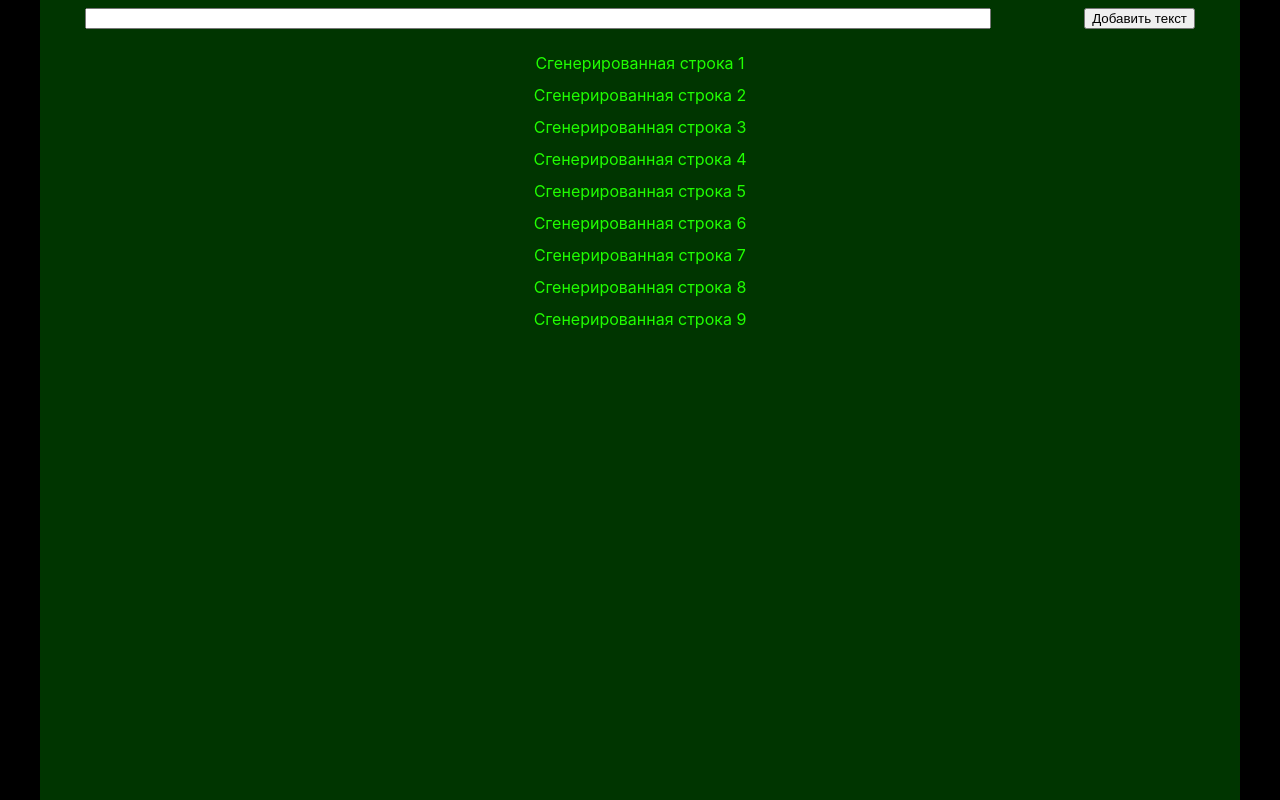
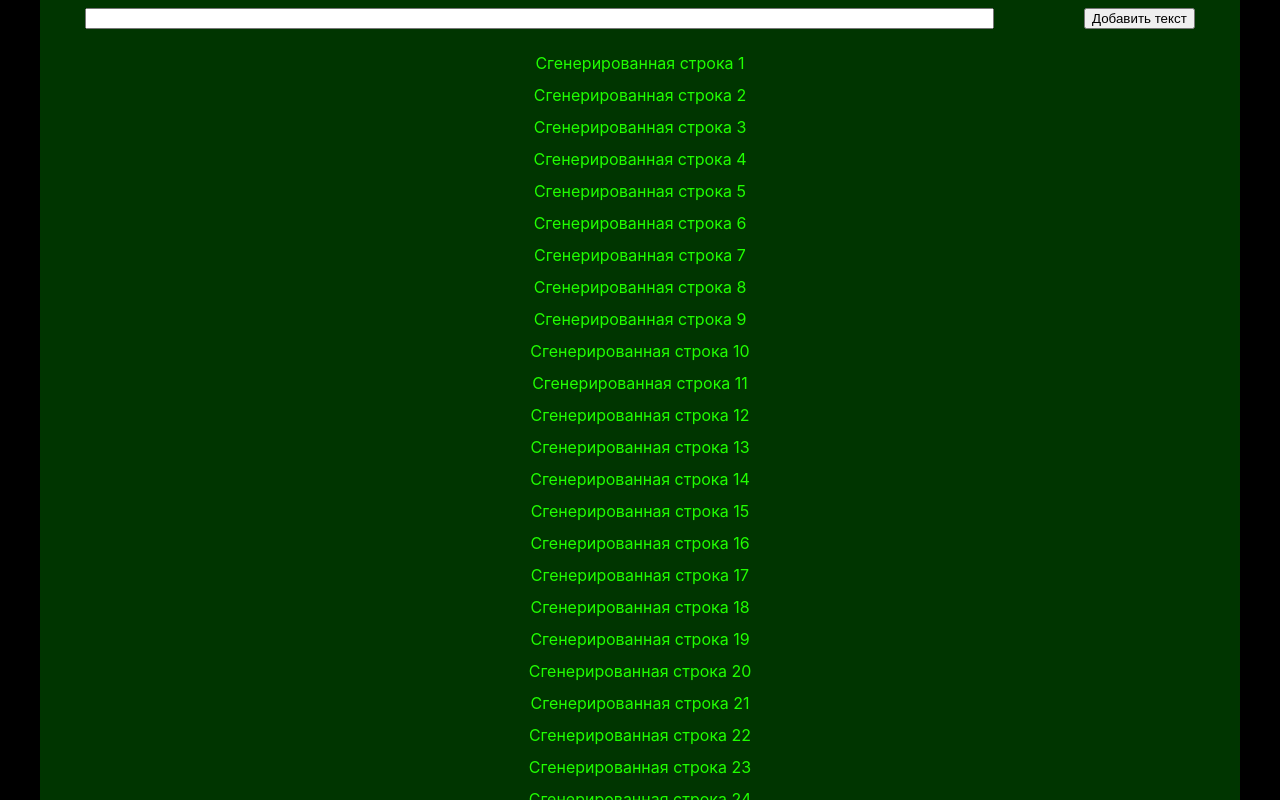
Before and after one commit to ArhDemetriy/two-screen, a React (Create React App) app: page / in a window 1280 px wide. Built offline with nearby package versions, Linux system fonts and the light colour scheme.

Commit message:
add: scrolling in pages

```diff
--- a/src/app/App.scss
+++ b/src/app/App.scss
@@ -5,10 +5,8 @@
   overflow-x: scroll;
   overflow-y: hidden;
   &::-webkit-scrollbar {
-    /* chrome based */
-    width: 0; /* ширина scrollbar'a */
-    background: transparent; /* опционально */
+    display: none;
   }
-  -ms-overflow-style: none; /* IE 10+ */
-  scrollbar-width: none; /* Firefox */
+  -ms-overflow-style: none;
+  scrollbar-width: none;
 }
--- a/src/app/scroll/Scroll.scss
+++ b/src/app/scroll/Scroll.scss
@@ -1,13 +1,5 @@
 .Scroll{
-  --translate: 0;
   display: flex;
   align-items: flex-start;
-  transition: transform 0.5s;
-  transform: translateX(calc(var(--translate, 0) * 1%));
-  &__page{
-    width: 100%;
-    height: 100vh;
-    flex: 0 0 auto;
-    box-sizing: border-box;
-  }
+  justify-content: space-between;
 }
--- a/src/app/scroll/clock/Clock.scss
+++ b/src/app/scroll/clock/Clock.scss
@@ -4,8 +4,23 @@
   align-items: center;
   width: 100%;
   height: 100%;
-  user-select: none;
+
+  overflow-y: scroll;
+  overflow-x: hidden;
+  &::-webkit-scrollbar {
+    display: none;
+  }
+  -ms-overflow-style: none;
+  scrollbar-width: none;
+
   background: linear-gradient(to bottom, darkblue, black);
-
-  transform: translateY(calc(var(--verticalTranslate, 0) * 1px));
+  &__huge_container{
+    user-select: none;
+    min-height: 150vh;
+    display: inline-flex;
+    flex-direction: column;
+    justify-content: center;
+  }
+  &__timer{
+  }
 }
--- a/src/app/scroll/clock/Clock.tsx
+++ b/src/app/scroll/clock/Clock.tsx
@@ -16,8 +16,10 @@ class Clock extends React.Component<{}, {date: Date}> {
   }
   render() {
     return (
-      <div className='Clock'>
-        {this.state.date.toLocaleTimeString()}
+      <div className='Clock '>
+        <div className='Clock__huge_container'>
+          <span>{this.state.date.toLocaleTimeString()}</span>
+        </div>
       </div>
     );
   }
--- a/src/app/scroll/notepad/Notepad.scss
+++ b/src/app/scroll/notepad/Notepad.scss
@@ -1,21 +1,24 @@
 .Notepad{
-  padding-top: 1vh;
-  height: 100%;
+  padding: 1vh 0;
+  max-height: 100vh;
   background-color: #003500;
   display: flex;
   flex-direction: column;
   gap: 3vh;
-  &__container_text_list{
-  overflow: hidden;
-  flex-grow: 1;
-  }
   &__text_list{
+    flex-grow: 1;
     display: flex;
     flex-direction: column;
     align-items: center;
     gap: 1.5vh;
     user-select: none;
 
-    transform: translateY(calc(var(--verticalTranslate, 0) * 1px));
+    overflow-y: scroll;
+    overflow-x: hidden;
+    &::-webkit-scrollbar {
+      display: none;
+    }
+    -ms-overflow-style: none;
+    scrollbar-width: none;
   }
 }
--- a/src/app/scroll/notepad/Notepad.tsx
+++ b/src/app/scroll/notepad/Notepad.tsx
@@ -6,7 +6,7 @@ class Notepad extends React.Component<{}, { textList: { id: number, text: string
   constructor(props?: any) {
     super(props);
     const textList: Notepad['state']['textList'] = []
-    for (let i = 1; i < 10; i++) {
+    for (let i = 1; i < 50; i++) {
       textList.push({ id: Math.random(), text: `Сгенерированная строка ${i}` })
     }
     this.state = { textList };
@@ -15,11 +15,9 @@ class Notepad extends React.Component<{}, { textList: { id: number, text: string
     return (
       <div className="Notepad">
         <Input pusher={this.pushText.bind(this) as Notepad['pushText']} />
-        <div className = 'Notepad__container_text_list'>
-          <div className='Notepad__text_list'>
-            {this.state.textList
-              .map(({ text, id }) => <span key={id}>{text}</span>)}
-          </div>
+        <div className='Notepad__text_list'>
+          {this.state.textList
+            .map(({ text, id }) => <span key={id}>{text}</span>)}
         </div>
       </div>
     );
--- a/src/app/scroll/notepad/input/Input.scss
+++ b/src/app/scroll/notepad/input/Input.scss
@@ -1,7 +1,6 @@
 .Input{
   display: flex;
   justify-content: space-around;
-  gap: 0.2vw;
   &__textField{
     flex-grow: 0.8;
   }
--- a/src/app/scroll/page/Page.scss
+++ b/src/app/scroll/page/Page.scss
@@ -1,9 +1,5 @@
 .Page{
   width: 100%;
-  height: 100vh;
+  max-height: 100vh;
   flex: 0 0 auto;
-  box-sizing: border-box;
-
-  // transition: transform 0.01s;
-  // transform: translateY(calc(var(--verticalTranslate, 0) * 1px));
 }
--- a/src/app/scroll/page/Page.tsx
+++ b/src/app/scroll/page/Page.tsx
@@ -1,46 +1,14 @@
-import React, { CSSProperties } from 'react';
+import React from 'react';
 import './Page.scss';
 
 export interface PageProps {
   children?: any
 }
-interface PageState {
-  children?: any
-  translate: number
-  isMoved: boolean
+
+function Page({ children }: PageProps) {
+  return (
+    <div className="Page">{children}</div>
+  );
 }
 
-class Page extends React.Component<PageProps, PageState> {
-  constructor(props: PageProps) {
-    super(props);
-    this.state = { isMoved: false, translate: 0 };
-  }
-  render() {
-    return (
-      <div className="Page"
-        style={{ '--verticalTranslate': this.state.translate } as CSSProperties}
-        onPointerUp={this.endMove.bind(this)}
-        onPointerDown={this.startMove.bind(this)}
-
-        onPointerMove={this.state.isMoved ? this.move.bind(this) : undefined}
-      >
-        {this.props.children}
-      </div>
-    );
-  }
-  // values
-  // methods
-  protected move(ev: React.PointerEvent<HTMLDivElement>) {
-    const translate = this.state.translate + ev.movementY
-    this.setState({ translate })
-  }
-  protected startMove(ev: React.PointerEvent<HTMLDivElement>) {
-    this.setState({ isMoved: true })
-  }
-  protected endMove(ev: React.PointerEvent<HTMLDivElement>) {
-    this.setState({ isMoved: false })
-  }
-}
-
-
 export default Page;
```
